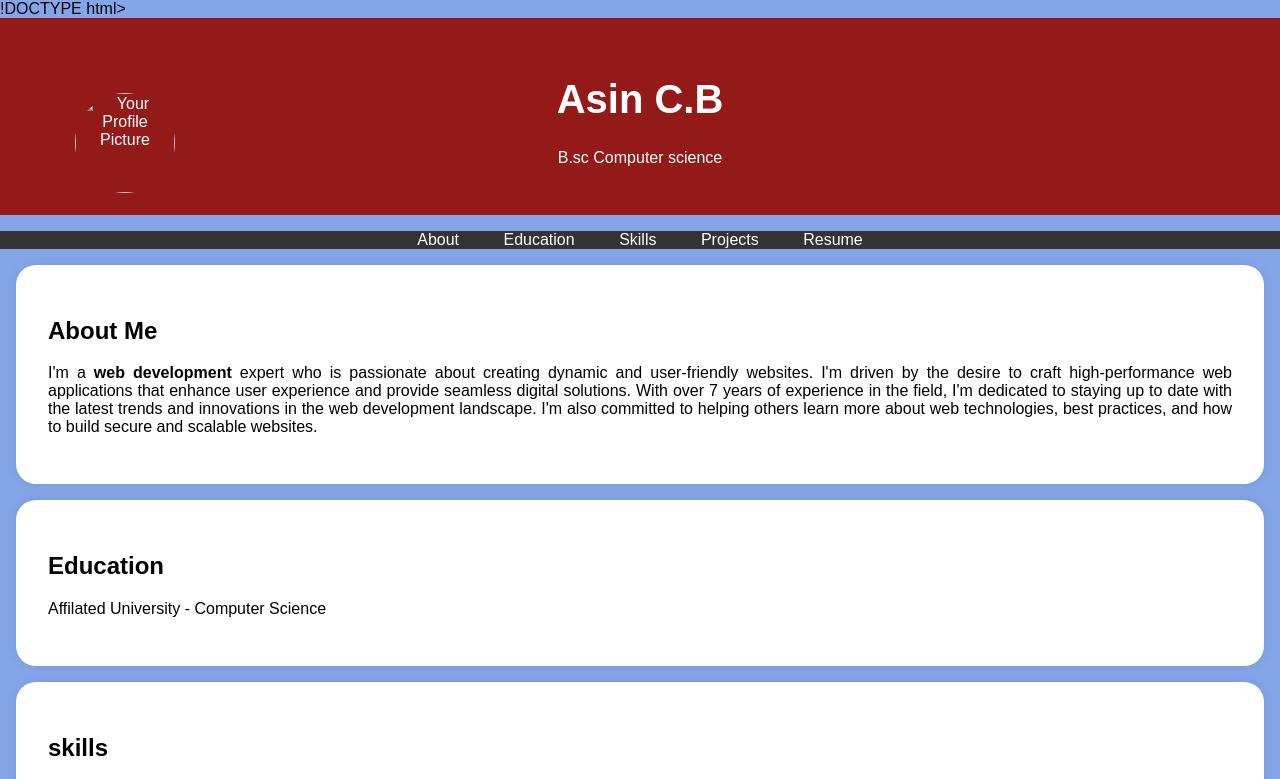
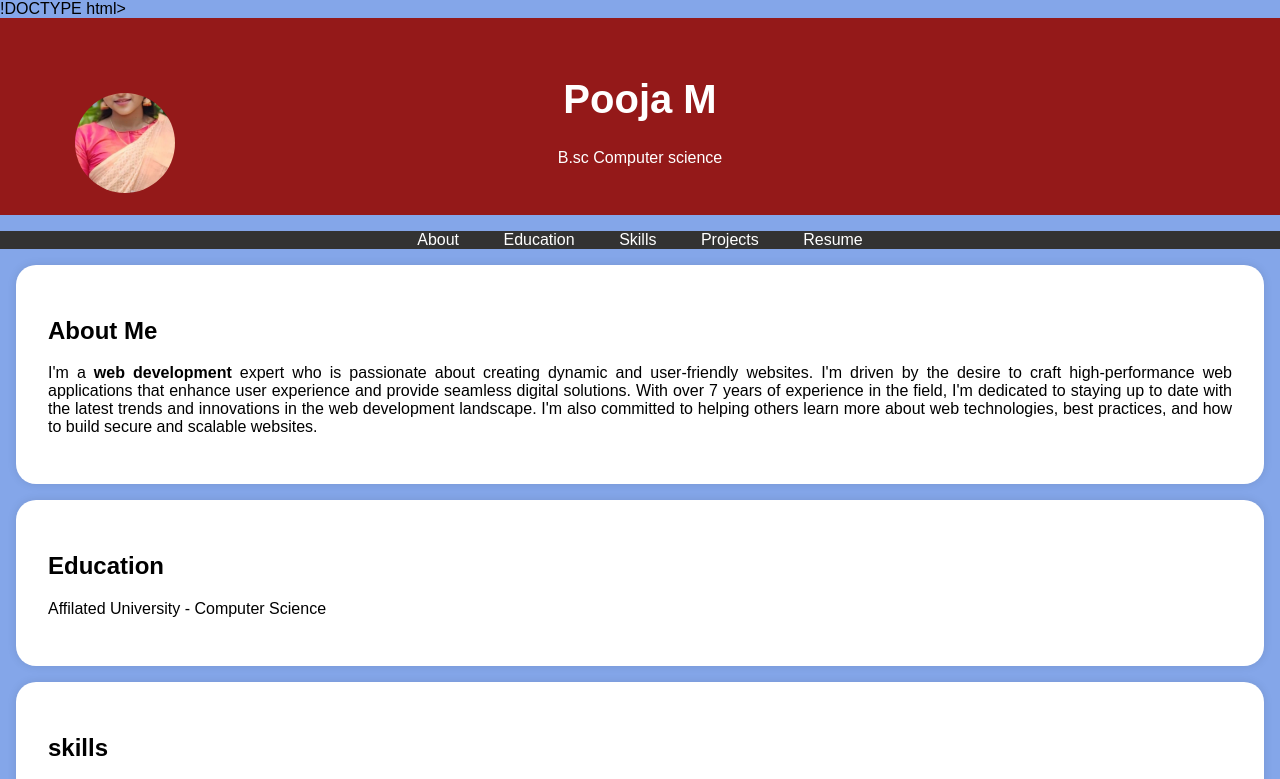
Before and after one commit to poojapooja05/digital-portfolio-, a plain HTML site: page index.html in a window 1280 px wide. Shown: the top 779 px of the page. Drawn offline with Linux system fonts and the light colour scheme.

Commit message:
Update index.html

```diff
--- a/index.html
+++ b/index.html
@@ -95,8 +95,8 @@
     <header>
         <div class="header-content">
             <!-- Add your profile picture here -->
-            <img src="passport photo.jpg" alt="Your Profile Picture" class="profile-picture">
-            <h1>Asin C.B</h1>
+            <img src= IMG-20250322-WA0000.jpg alt="Your Profile Picture" class="profile-picture">
+            <h1>Pooja M</h1>
             <p>B.sc Computer science</p>
         </div>
     </header>
```
